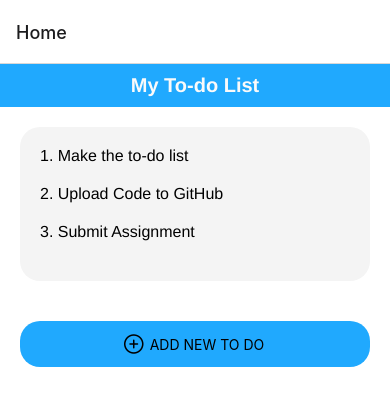
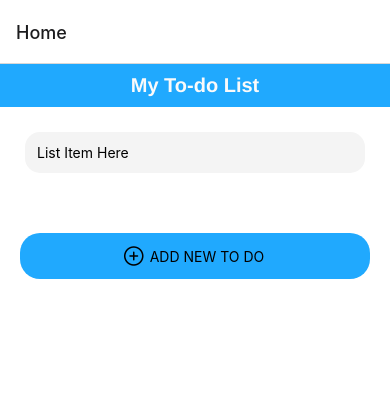
Before and after one commit to yasheecool/MyTodoList, a React Native app: screen / in a window 390 px wide. Shown: the top 406 px of the page. Built offline with nearby package versions, Linux system fonts and the light colour scheme.

Commit message:
Input validation Added - Final

```diff
--- a/src/components/AddNewToDoScreen.js
+++ b/src/components/AddNewToDoScreen.js
@@ -1,4 +1,4 @@
-import React from "react";
+import React, { useState } from "react";
 import { StatusBar } from "expo-status-bar";
 import {
   StyleSheet,
@@ -9,8 +9,20 @@ import {
   TextInput,
 } from "react-native";
 import { MaterialCommunityIcons } from "@expo/vector-icons";
+import { Ionicons } from "@expo/vector-icons";
 
 const AddNewToDoScreen = ({ navigation }) => {
+  const [title, setTitle] = useState("");
+  const [description, setDescription] = useState("");
+
+  const saveBtnHandler = () => {
+    if (title.trim() && description.trim()) {
+      console.log("non empty values");
+      setTitle("");
+      setDescription("");
+    }
+  };
+
   return (
     <SafeAreaView style={styles.container}>
       <View style={styles.headingContainer}>
@@ -21,7 +33,14 @@ const AddNewToDoScreen = ({ navigation }) => {
         <Text style={styles.inputHeadingText}>Title</Text>
 
         <View style={styles.titleInput}>
-          <TextInput placeholder="Enter your text here"></TextInput>
+          <TextInput
+            placeholder="Enter the title of your To-do here!"
+            onChangeText={(val) => {
+              setTitle(val);
+              console.log(title);
+            }}
+            value={title}
+          ></TextInput>
         </View>
 
         <Text style={styles.inputHeadingText}>Description</Text>
@@ -29,20 +48,28 @@ const AddNewToDoScreen = ({ navigation }) => {
         <View>
           <TextInput
             multiline={true}
-            placeholder="Enter your text here"
+            placeholder="Enter the description of your To-do here!"
             style={styles.descInput}
             numberOfLines={3}
+            onChangeText={(val) => {
+              setDescription(val);
+              console.log(description);
+            }}
+            value={description}
           ></TextInput>
         </View>
       </View>
 
       <View style={styles.btnContainer}>
         <TouchableOpacity style={styles.button} onPress={navigation.goBack}>
-          <MaterialCommunityIcons name="cancel" size={20} color="black" />
-          <Text> CANCEL </Text>
+          <Ionicons name="arrow-back" size={20} color="black" />
+          <Text> BACK </Text>
         </TouchableOpacity>
 
-        <TouchableOpacity style={styles.button}>
+        <TouchableOpacity
+          style={styles.button}
+          onPress={() => saveBtnHandler()}
+        >
           <MaterialCommunityIcons name="content-save" size={20} color="black" />
           <Text> SAVE </Text>
         </TouchableOpacity>
@@ -110,8 +137,8 @@ const styles = StyleSheet.create({
   },
 
   descInput: {
-    borderWidth: "1",
-    borderRadius: "5",
+    borderWidth: 1,
+    borderRadius: 5,
     padding: 5,
     marginTop: 3,
     // backgroundColor: "red",
--- a/src/components/MainComponent.js
+++ b/src/components/MainComponent.js
@@ -1,4 +1,4 @@
-import React from "react";
+import React, { useState } from "react";
 import { StatusBar } from "expo-status-bar";
 import {
   StyleSheet,
@@ -6,11 +6,14 @@ import {
   View,
   SafeAreaView,
   TouchableOpacity,
+  FlatList,
 } from "react-native";
 import { Ionicons } from "@expo/vector-icons";
 
 const MainComponent = ({ navigation }) => {
   const navToNewToDo = () => navigation.navigate("Add New To-Do");
+  const [todos, setTodos] = useState([]);
+
   return (
     <SafeAreaView style={styles.container}>
       <View style={styles.headingContainer}>
@@ -18,14 +21,8 @@ const MainComponent = ({ navigation }) => {
       </View>
 
       <View style={styles.listContainer}>
-        <View style={styles.listItemContainer}>
-          <Text style={styles.listItem}>1. Make the to-do list</Text>
-        </View>
-        <View style={styles.listItemContainer}>
-          <Text style={styles.listItem}>2. Upload Code to GitHub</Text>
-        </View>
-        <View style={styles.listItemContainer}>
-          <Text style={styles.listItem}>3. Submit Assignment</Text>
+        <View style={styles.listItem}>
+          <Text>List Item Here</Text>
         </View>
       </View>
 
@@ -56,18 +53,17 @@ const styles = StyleSheet.create({
 
   listContainer: {
     justifyContent: "flex-start",
+    // backgroundColor: "yellow",
+    margin: 15,
+    padding: 10,
+  },
+
+  listItem: {
+    fontFamily: "Helvetica",
     backgroundColor: "#F4F4F4",
-    borderRadius: 20,
-    margin: 20,
-    padding: 20,
-  },
-  listItemContainer: {
-    marginBottom: 10,
-  },
-  listItem: {
-    fontSize: 16,
-    fontFamily: "Helvetica",
-    marginBottom: 10,
+    padding: 12,
+    borderRadius: 15,
+    marginBottom: 15,
   },
   button: {
     flexDirection: "row",
```
